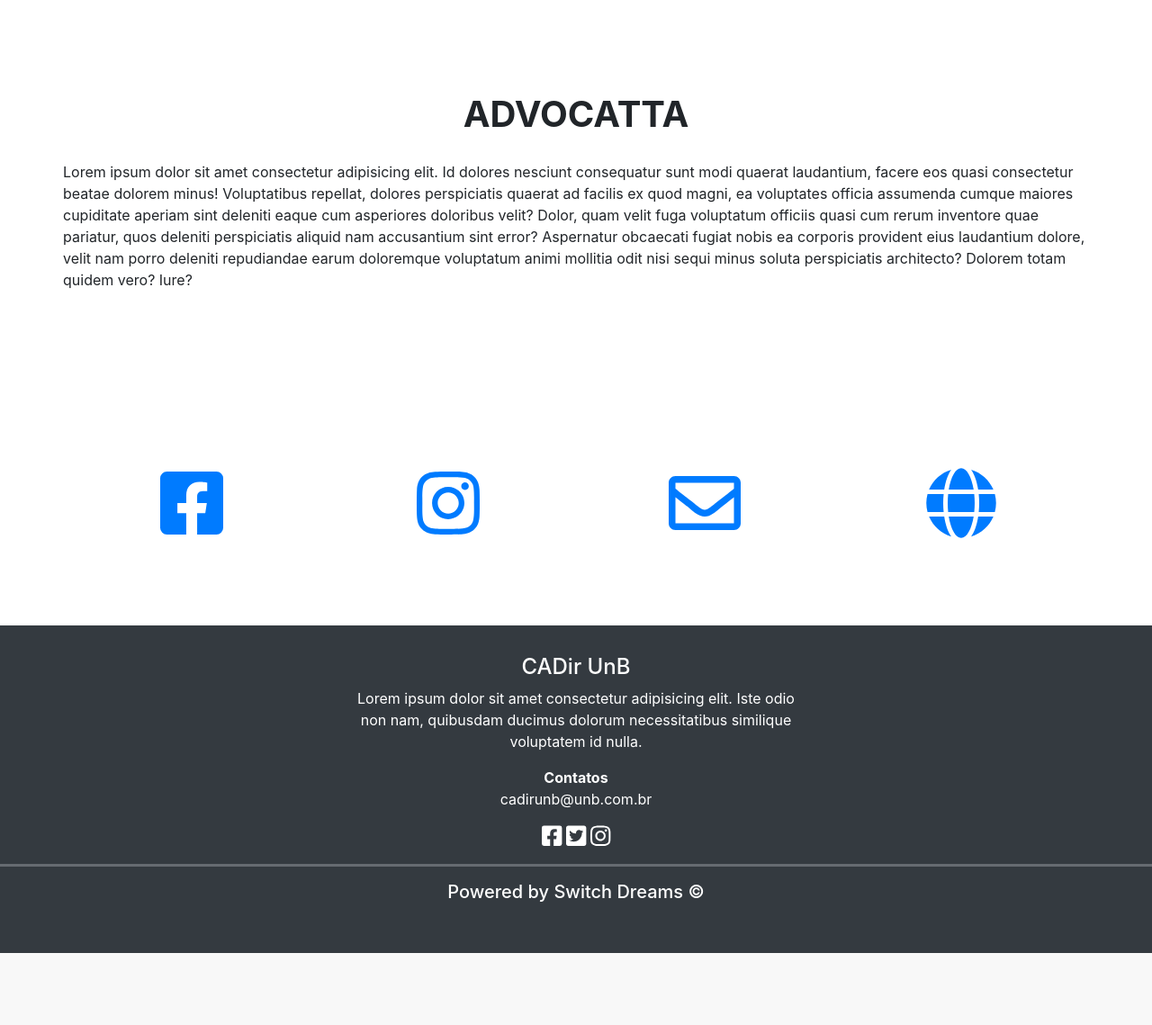
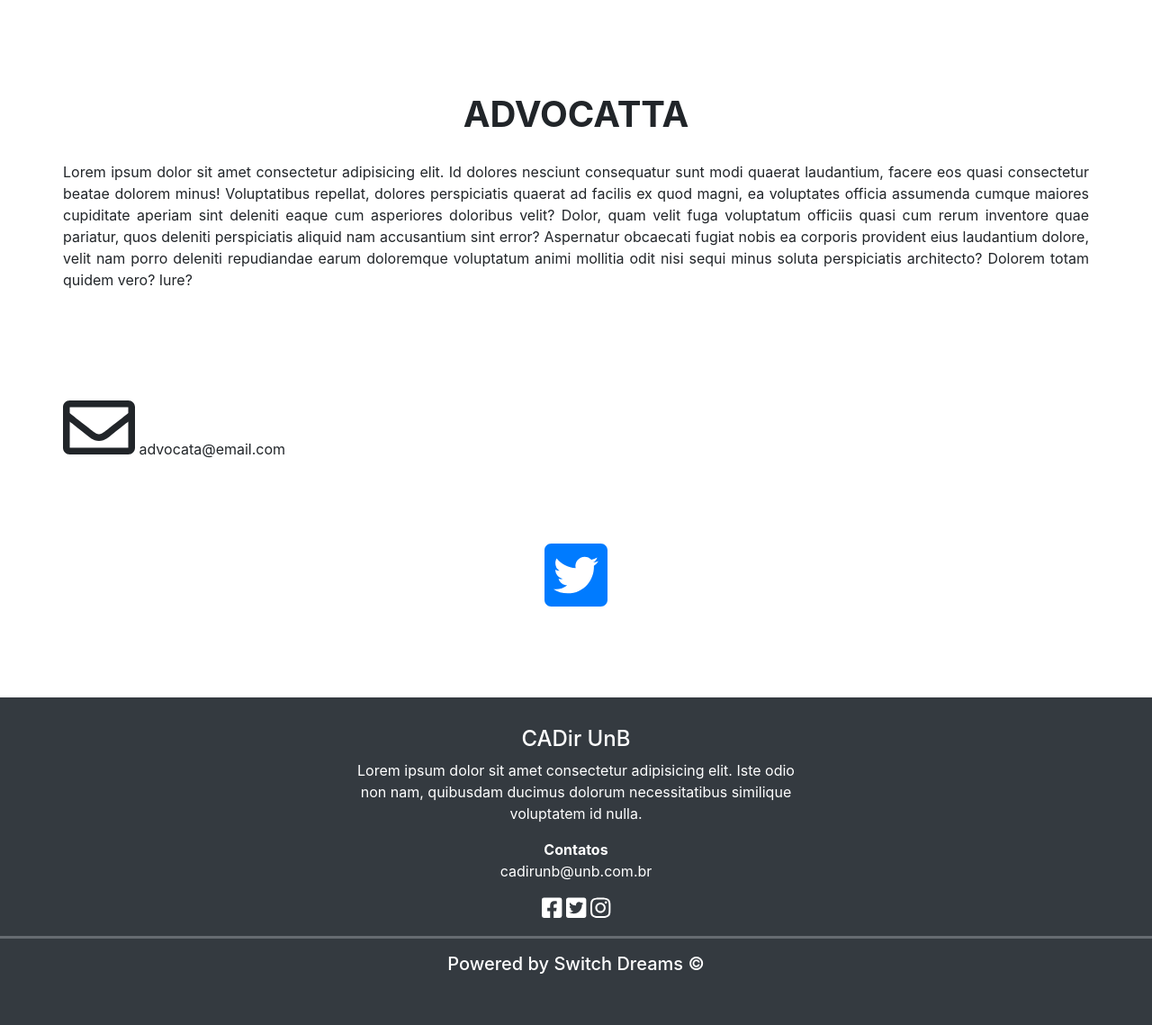
Before and after one commit to SwitchDreams/SiteCADir, a Django app: page /programas/4 in a window 1280 px wide. Shown: the part 529-1668 px from the top of the page at 90% size. Before the commit the page ends 1588 px from the top, so only its background shows below. Run offline with Django 3.2, Linux system fonts and the light colour scheme; data comes from the database, SQL or seed files in the repository; both versions use the stored data as it was after the commit; some libraries are stand-ins or nearby versions.

Commit message:
Adição do twitter em programas, condicional nas redes sociais e transferencia do campo do e-mail

```diff
--- a/programas/models.py
+++ b/programas/models.py
@@ -28,6 +28,7 @@ class Programa(models.Model):
     facebook = models.URLField(blank=True)
     instagram = models.URLField(blank=True)
     site = models.URLField(blank=True)
+    twitter = models.URLField(blank=True)
     def __str__(self):
         return self.nome
 
--- a/programas/templates/programas_show.html
+++ b/programas/templates/programas_show.html
@@ -3,30 +3,44 @@
 {% load static %}
 {% load staticfiles %}
 {% block content %}
-    <!-- <img src="{% get_media_prefix %}{{ Programa.logo }}" alt="Logo"> -->
-    <div id="programas-fixed" style="background: url('{% get_media_prefix %}{{ Programa.show_img }}') no-repeat center center fixed;"></div>
+    <div id="programas-fixed"
+         style="background: url('{% get_media_prefix %}{{ Programa.show_img }}') no-repeat center center fixed;"></div>
 
     <div class="container" style="padding: 20px 0;">
         <div class="jumbotron jumbotron-fluid">
-            <h1 class="text-center font-weight-bold "> {{ Programa.nome }} </h1>
-            <p>{{Programa.text}}</p>
+            <h1 class="text-center font-weight-bold"> {{ Programa.nome }} </h1>
+            <!--<div class="text-center d-block">
+                <img src="{% get_media_prefix %}{{ Programa.logo }}" alt="Logo">
+            </div>-->
+            <p class="text-justify">{{ Programa.text }}</p>
         </div>
+        <i class="far fa-envelope fa-5x"></i> {{ Programa.email }}
     </div>
+
+
     <div class="container text-center">
         <div class="jumbotron jumbotron-fluid">
             <div class="row">
+                {% if Programa.facebook %}
                     <div class="col">
-                    <a href="{{Programa.facebook}}"><i class="fab fa-facebook-square fa-5x"></i></a>
+                        <a href="{{ Programa.facebook }}"><i class="fab fa-facebook-square fa-5x"></i></a>
                     </div>
+                {% endif %}
+                {% if Programa.instagram %}
                     <div class="col">
-                    <a href="{{Programa.instagram}}"><i class="fab fa-instagram fa-5x"></i></a>
+                        <a href="{{ Programa.instagram }}"><i class="fab fa-instagram fa-5x"></i></a>
                     </div>
+                {% endif %}
+                {% if Programa.site %}
                     <div class="col">
-                    <a href="{{Programa.email}}"><i class="far fa-envelope fa-5x"></i></a>
+                        <a href="{{ Programa.site }}"><i class="fas fa-globe fa-5x"></i></a>
                     </div>
+                {% endif %}
+                {% if Programa.twitter %}
                     <div class="col">
-                    <a href="{{Programa.site}}"><i class="fas fa-globe fa-5x"></i></a>
+                        <a href="{{ Programa.twitter }}"><i class="fab fa-twitter-square fa-5x"></i></a>
                     </div>
+                {% endif %}
             </div>
         </div>
     </div>
```
Also changed, not shown: db.sqlite3, programas/migrations/0005_programa_twitter.py (added). Lines whose indentation alone changed are shown as unchanged.
